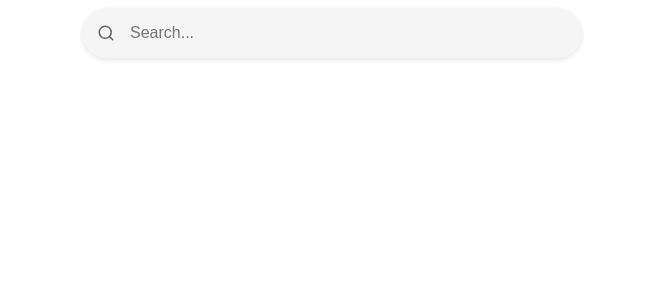
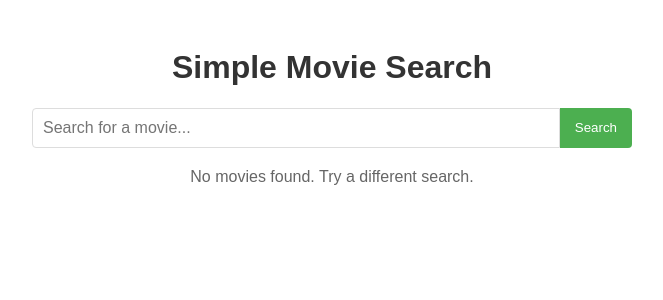
Before and after one commit to mozartamadeus1756/IMDB, a SvelteKit app: page /search in a window 1280 px wide. Shown: the top 300 px of the page, without its empty margins (308-971 px from the left). Built offline with nearby package versions, Linux system fonts and the light colour scheme.

Commit message:
created serchabr, but no data or json connected yet

```diff
--- a/src/routes/search/+page.svelte
+++ b/src/routes/search/+page.svelte
@@ -1,151 +1,141 @@
-<!--- egen søke side med en søke bar koblet til en json eller noee såntntt t!!  -->
+<script>
+    let searchText = "";
 
-<script>
-    // Props
-    export let placeholder = "Search...";
-    export let value = "";
+    // skal connetcte noe til denne !!
+    let items = [
 
-    // Events
-    export let onSearch = () => {};
-    export let onChange = (value) => {};
+    ];
 
-    // Local state
-    let inputElement;
-    let isActive = false;
+    // This will hold the filtered items
+    let filteredItems = [...items];
 
-    // Handle form submission
-    function handleSubmit(event) {
+    // This function runs when user submits the search
+    function handleSearch(event) {
+      // Prevent form from reloading the page
       event.preventDefault();
-      onSearch(value);
+
+      // If search is empty, show all items
+      if (!searchText.trim()) {
+        filteredItems = [...items];
+        return;
       }
 
-    // Handle input change
-    function handleInput(event) {
-      value = event.target.value;
-      onChange(value);
+      // Filter items that contain the search text
+      filteredItems = items.filter(item =>
+        item.toLowerCase().includes(searchText.toLowerCase())
+      );
     }
 
-    // Focus the input
-    function focusInput() {
-      inputElement.focus();
+    // This function runs whenever the search text changes
+    function handleInput() {
+      // If search is empty, show all items
+      if (!searchText.trim()) {
+        filteredItems = [...items];
+        return;
       }
 
-    // Clear the input
-    function clearInput() {
-      value = "";
-      onChange("");
-      inputElement.focus();
+      // Filter items that contain the search text
+      filteredItems = items.filter(item =>
+        item.toLowerCase().includes(searchText.toLowerCase())
+      );
     }
-
-
-
-
   </script>
 
-  <div class="search-bar-container" class:active={isActive}>
-    <form on:submit={handleSubmit} class="search-form">
-      <button type="submit" class="search-icon-button" aria-label="Search">
-        <svg xmlns="http://www.w3.org/2000/svg" viewBox="0 0 24 24" fill="none" stroke="currentColor" stroke-width="2" stroke-linecap="round" stroke-linejoin="round" class="search-icon">
-          <circle cx="11" cy="11" r="8"></circle>
-          <line x1="21" y1="21" x2="16.65" y2="16.65"></line>
-        </svg>
-      </button>
+  <main>
+    <h1>Simple Movie Search</h1>
 
+    <!-- Search bar -->
+    <div class="search-container">
+      <form on:submit={handleSearch}>
         <input
           type="text"
-        bind:this={inputElement}
-        bind:value
+          placeholder="Search for a movie..."
+          bind:value={searchText}
           on:input={handleInput}
-        on:focus={() => isActive = true}
-        on:blur={() => isActive = false}
-        {placeholder}
           class="search-input"
         />
-
-      {#if value}
-        <button type="button" class="clear-button" on:click={clearInput} aria-label="Clear search">
-          <svg xmlns="http://www.w3.org/2000/svg" viewBox="0 0 24 24" fill="none" stroke="currentColor" stroke-width="2" stroke-linecap="round" stroke-linejoin="round" class="clear-icon">
-            <line x1="18" y1="6" x2="6" y2="18"></line>
-            <line x1="6" y1="6" x2="18" y2="18"></line>
-          </svg>
+        <button type="submit" class="search-button">
+          Search
         </button>
-      {/if}
       </form>
     </div>
 
-
-  <div class="movie-content"></div>
+    <!-- Display the filtered items -->
+    <div class="results-container">
+      {#if filteredItems.length > 0}
+        <ul class="movie-list">
+          {#each filteredItems as item}
+            <li>{item}</li>
+          {/each}
+        </ul>
+      {:else}
+        <p>No movies found. Try a different search.</p>
+      {/if}
+    </div>
+  </main>
 
   <style>
-    .search-bar-container {
-      position: relative;
-      width: 100%;
-      max-width: 500px;
+    main {
+      max-width: 600px;
       margin: 0 auto;
-      border-radius: 50px;
-      background-color: #f5f5f5;
-      transition: all 0.3s ease;
-      box-shadow: 0 2px 5px rgba(0, 0, 0, 0.1);
+      padding: 20px;
+      font-family: Arial, sans-serif;
     }
 
-    .search-bar-container.active {
-      box-shadow: 0 3px 10px rgba(0, 0, 0, 0.15);
+    h1 {
+      color: #333;
+      text-align: center;
     }
 
-    .search-form {
-      display: flex;
-      align-items: center;
-      width: 100%;
-      height: 50px;
+    .search-container {
+      margin: 20px 0;
     }
 
-    .search-icon-button {
-      background: none;
-      border: none;
-      padding: 0 15px;
-      cursor: pointer;
+    form {
       display: flex;
-      align-items: center;
-      justify-content: center;
-    }
-
-    .search-icon {
-      width: 18px;
-      height: 18px;
-      color: #666;
     }
 
     .search-input {
-      flex: 1;
-      border: none;
-      background: transparent;
-      padding: 0;
+      flex-grow: 1;
+      padding: 10px;
       font-size: 16px;
-      color: #333;
-      outline: none;
-      height: 100%;
+      border: 1px solid #ddd;
+      border-radius: 4px 0 0 4px;
     }
 
-    .clear-button {
-      background: none;
+    .search-button {
+      padding: 10px 15px;
+      background-color: #4CAF50;
+      color: white;
       border: none;
-      padding: 0 15px;
+      border-radius: 0 4px 4px 0;
       cursor: pointer;
-      display: flex;
-      align-items: center;
-      justify-content: center;
     }
 
-    .clear-icon {
-      width: 16px;
-      height: 16px;
-      color: #666;
+    .search-button:hover {
+      background-color: #45a049;
     }
 
-    /* Responsive adjustments */
-    @media (max-width: 768px) {
-      .search-bar-container {
-        max-width: 100%;
+    .movie-list {
+      list-style-type: none;
+      padding: 0;
+      margin-top: 20px;
     }
+
+    li {
+      padding: 10px;
+      margin: 5px 0;
+      background-color: #f9f9f9;
+      border-radius: 4px;
+    }
+
+    li:hover {
+      background-color: #f0f0f0;
+    }
+
+    p {
+      text-align: center;
+      color: #666;
+      margin-top: 20px;
     }
   </style>
```
Lines whose indentation alone changed are shown as unchanged.
